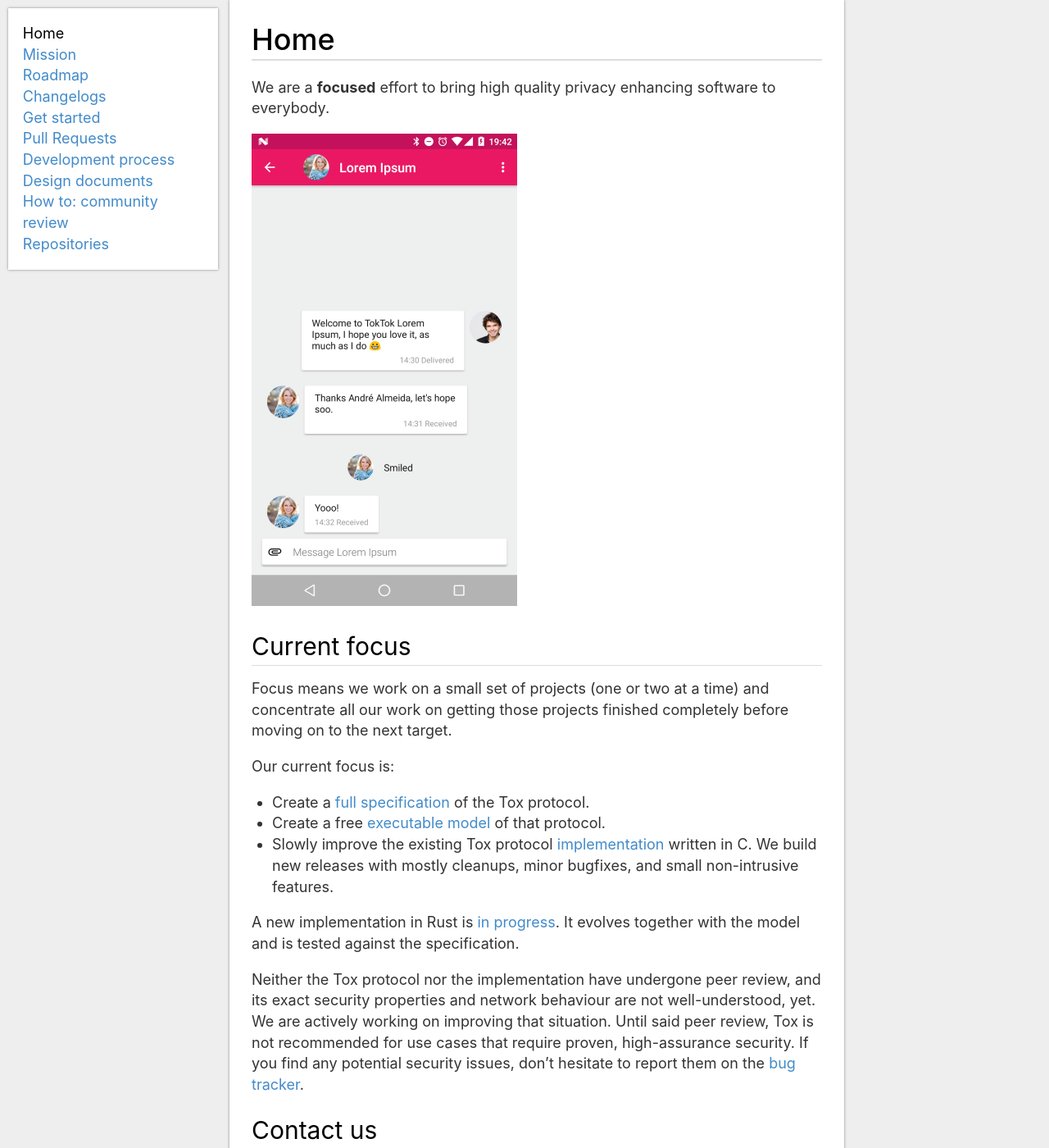
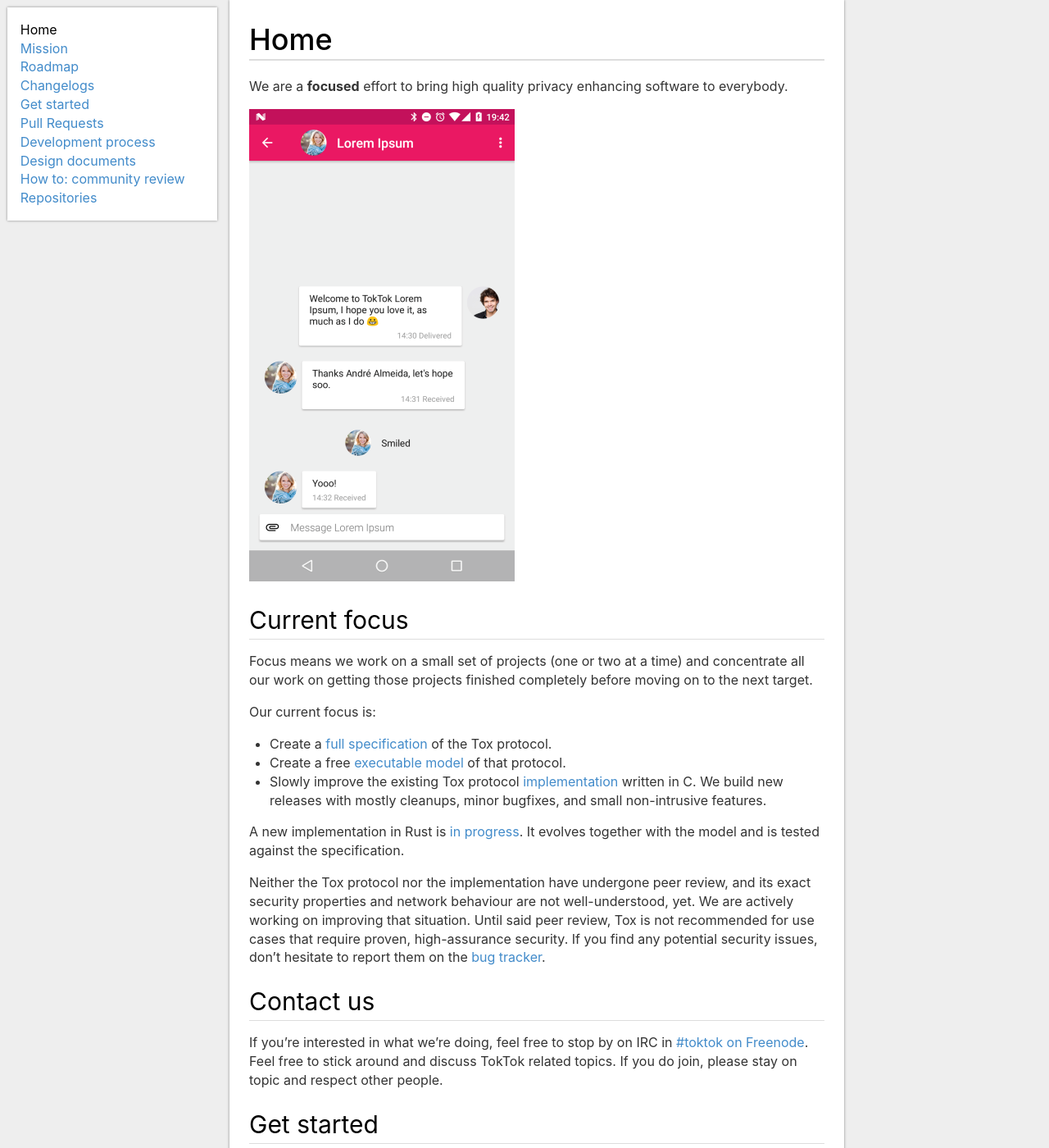
Before and after one commit to TokTok/website, a Jekyll site: the page built from toktok/index.md, in a window 1280 px wide and 1400 px high. Shown: the whole window at 82% size. Built offline with Jekyll 4.4.1, drawn with Linux system fonts in a browser that asks for light colours.

Commit message:
Reduce font size and fix underline in PR table.

```diff
--- a/toktok/_sass/_main.scss
+++ b/toktok/_sass/_main.scss
@@ -27,7 +27,7 @@ body {
   margin: 0 auto;
   padding: 0;
   font-family: $main-fonts;
-  font-size: 18px;
+  font-size: 16px;
   color: #333;
   line-height: 1.428571429;
 
@@ -343,7 +343,7 @@ tr.packet-row:nth-child(odd) {
 }
 
 .tooltip {
-  display: inline-block;
+  display: inline;
   // If you want dots under the hoverable text
   border-bottom: 1px dotted black;
 
```
